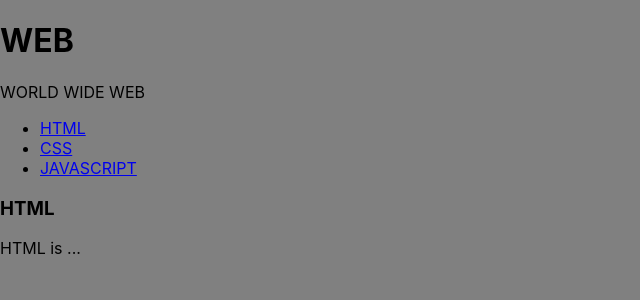
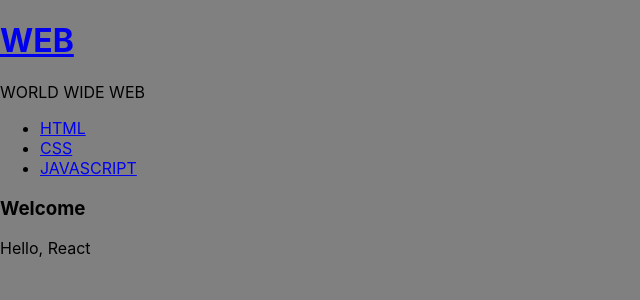
Before and after one commit to jongin1004/react-practice, a React (Create React App) app: page / in a window 1280 px wide. Shown: the top 300 px of the page, without its empty margins (0-640 px from the left). Built offline with nearby package versions, Linux system fonts and the light colour scheme.

Commit message:
event -> onClick

```diff
--- a/src/App.js
+++ b/src/App.js
@@ -8,7 +8,9 @@ class App extends React.Component {
   constructor(props) {
     super(props);
     this.state = {
+      mode: "welcome",
       header: {title: 'WEB', subject: 'WORLD WIDE WEB'},
+      welcome: {title: 'Welcome', subject: 'Hello, React'},
       contents: [
         {id: 1, title: "HTML", desc: "HTML IS ..."},
         {id: 2, title: "CSS", desc: "CSS IS ..."},
@@ -18,11 +20,19 @@ class App extends React.Component {
   }
 
   render() {
+    let _title, _desc = null;
+    if(this.state.mode === "welcome") {
+      _title = this.state.welcome.title;
+      _desc = this.state.welcome.subject;
+    } else if (this.state.mode === "read") {
+      _title = this.state.contents[0].title;
+      _desc = this.state.contents[0].desc;
+    }
     return (
       <div className="App">
         <Header title={this.state.header.title} subject={this.state.header.subject}/>
         <TOC content={this.state.contents}/>
-        <Content title="HTML" des="HTML is ..."/>
+        <Content title={_title} des={_desc}/>
       </div>
     );
   }
--- a/src/components/Header.js
+++ b/src/components/Header.js
@@ -1,7 +1,10 @@
 function Header(props) {
   return (
     <header>
-      <h1>{ props.title }</h1>
+      <h1><a href="/" onClick={function(e){
+        console.log('안녕');
+        e.preventDefault();
+        }}>{ props.title }</a></h1>
       <div>{ props.subject }</div>
     </header>
   );
--- a/src/components/TOC.js
+++ b/src/components/TOC.js
@@ -1,7 +1,8 @@
 function TOC(props) {
   let lists = [];
-  for (let i = 0; i < props.content.length; i++) {
-    lists.push(<li key={props.content[i].id}><a href={"/content/"+props.content[i].id}>{props.content[i].title}</a></li>);
+  let data = props.content;
+  for (let i = 0; i < data.length; i++) {
+    lists.push(<li key={data[i].id}><a href={"/content/"+data[i].id}>{data[i].title}</a></li>);
   }
   return (
     <nav>
```
